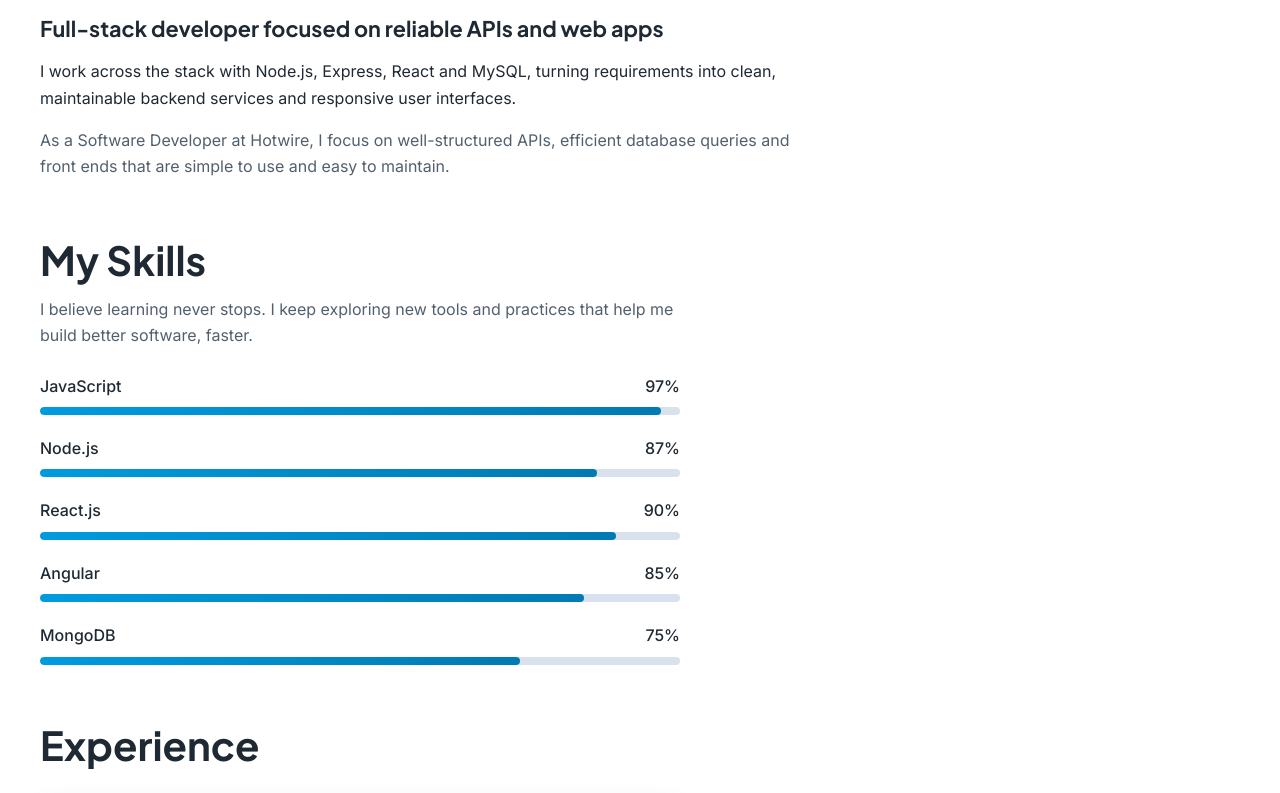
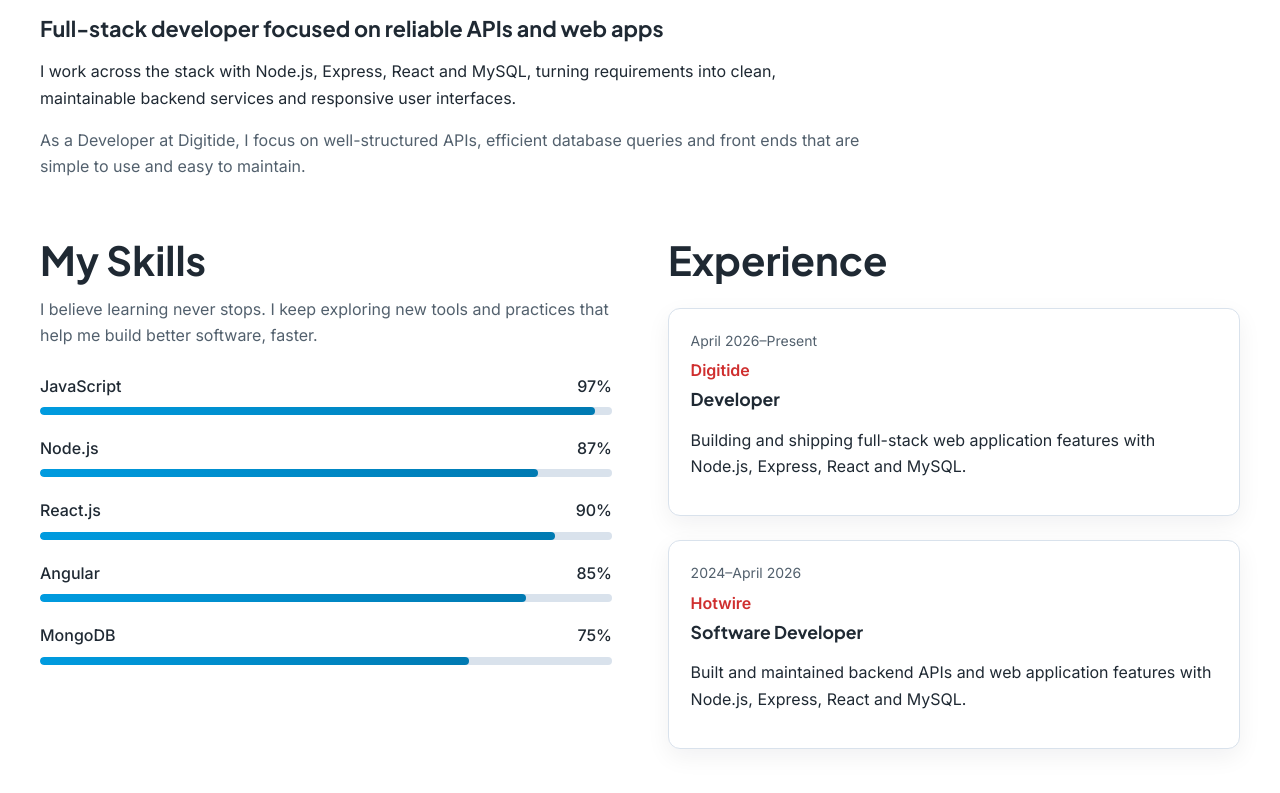
Before and after one commit to tripathi2002/vibhu-portfolio-ui, an Angular app: page /about in a window 1280 px wide. Shown: the part 480-1273 px from the top of the page. Built offline with nearby package versions, Linux system fonts and the light colour scheme.

Commit message:
fix: navigation and gap on about page

```diff
--- a/src/app/app.config.ts
+++ b/src/app/app.config.ts
@@ -1,13 +1,19 @@
 import { provideHttpClient, withFetch } from '@angular/common/http';
 import { ApplicationConfig, provideBrowserGlobalErrorListeners } from '@angular/core';
 import { provideClientHydration } from '@angular/platform-browser';
-import { provideRouter } from '@angular/router';
+import { provideRouter, withInMemoryScrolling } from '@angular/router';
 import { routes } from './app.routes';
 
 export const appConfig: ApplicationConfig = {
   providers: [
     provideBrowserGlobalErrorListeners(),
-    provideRouter(routes),
+    provideRouter(
+      routes,
+      withInMemoryScrolling({
+        scrollPositionRestoration: 'top',
+        anchorScrolling: 'enabled',
+      }),
+    ),
     provideHttpClient(withFetch()),
     provideClientHydration(),
   ],
--- a/src/app/core/data/site-content.ts
+++ b/src/app/core/data/site-content.ts
@@ -56,7 +56,7 @@ export const ABOUT_INTRO = {
 
 export const ABOUT_DETAIL = {
   title: 'Full-Stack Developer building scalable web apps & APIs',
-  lead: 'I build fast, reliable backends and clean front-ends with Node.js, Express, React and MySQL — currently at Hotwire, where I develop APIs for food-delivery and franchise-management systems.',
+  lead: 'I build fast, reliable backends and clean front-ends with Node.js, Express, React and MySQL — currently at Digitide as a Developer, building and shipping production web applications.',
   body: 'My work centres on building and maintaining backend APIs with Node.js and Express.js, working with relational data in MySQL, and creating responsive interfaces in React. I focus on clean, maintainable code and systems that scale as a product grows.',
 } as const;
 
@@ -93,7 +93,14 @@ export const SKILLS: SkillItem[] = [
 
 export const EXPERIENCE: ExperienceItem[] = [
   {
-    period: '2024–Present',
+    period: 'April 2026–Present',
+    company: 'Digitide',
+    role: 'Developer',
+    description:
+      'Building and shipping full-stack web application features with Node.js, Express, React and MySQL.',
+  },
+  {
+    period: '2024–April 2026',
     company: 'Hotwire',
     role: 'Software Developer',
     description:
@@ -130,7 +137,7 @@ export const ABOUT_PAGE = {
   detail: {
     title: 'Full-stack developer focused on reliable APIs and web apps',
     body: 'I work across the stack with Node.js, Express, React and MySQL, turning requirements into clean, maintainable backend services and responsive user interfaces.',
-    note: 'As a Software Developer at Hotwire, I focus on well-structured APIs, efficient database queries and front ends that are simple to use and easy to maintain.',
+    note: 'As a Developer at Digitide, I focus on well-structured APIs, efficient database queries and front ends that are simple to use and easy to maintain.',
   },
   skillsIntro:
     'I believe learning never stops. I keep exploring new tools and practices that help me build better software, faster.',
@@ -147,11 +154,18 @@ export const ABOUT_SKILLS: SkillItem[] = [
 
 export const ABOUT_EXPERIENCE: ExperienceItem[] = [
   {
-    period: '2024–Present',
+    period: 'April 2026–Present',
+    company: 'Digitide',
+    role: 'Developer',
+    description:
+      'Building and shipping full-stack web application features with Node.js, Express, React and MySQL.',
+  },
+  {
+    period: '2024–April 2026',
     company: 'Hotwire',
     role: 'Software Developer',
     description:
-      'Building and maintaining backend APIs and web application features with Node.js, Express, React and MySQL.',
+      'Built and maintained backend APIs and web application features with Node.js, Express, React and MySQL.',
   },
 ];
 
--- a/src/app/layout/site-header/site-header.scss
+++ b/src/app/layout/site-header/site-header.scss
@@ -2,6 +2,8 @@
   position: sticky;
   top: 0;
   z-index: 100;
+  width: 100%;
+  max-width: 100%;
   background: rgba(255, 255, 255, 0.92);
   border-bottom: 1px solid var(--border);
   backdrop-filter: blur(10px);
@@ -90,6 +92,7 @@
 @media (max-width: 921px) {
   .site-header__toggle {
     display: flex;
+    margin-left: auto;
   }
 
   .site-header__brand img {
@@ -116,6 +119,8 @@
     flex-direction: column;
     align-items: stretch;
     gap: 0.15rem;
+    width: min(100%, var(--container));
+    margin-inline: auto;
   }
 
   .site-header__link {
@@ -136,8 +141,4 @@
   .site-header__menu li:last-child .site-header__link {
     border-bottom: 0;
   }
-
-  .site-header__inner {
-    position: relative;
-  }
 }
--- a/src/app/layout/site-shell/site-shell.scss
+++ b/src/app/layout/site-shell/site-shell.scss
@@ -2,8 +2,13 @@
   display: flex;
   flex-direction: column;
   min-height: 100vh;
+  width: 100%;
+  max-width: 100%;
+  overflow-x: clip;
 }
 
 .site-shell__main {
   flex: 1;
+  width: 100%;
+  max-width: 100%;
 }
--- a/src/app/pages/about/about.html
+++ b/src/app/pages/about/about.html
@@ -11,6 +11,7 @@
       <p class="about__note">{{ page.detail.note }}</p>
     </div>
 
+    <div class="about__panels">
       <div class="about__skills">
         <app-skill-bars
           [skills]="skills"
@@ -30,6 +31,7 @@
           </article>
         }
       </div>
+    </div>
 
     <div class="about__cta">
       <h2 class="section-title">Want to work together?</h2>
--- a/src/app/pages/about/about.scss
+++ b/src/app/pages/about/about.scss
@@ -1,12 +1,12 @@
 .about__lead {
-  max-width: 48rem;
+  max-width: 52rem;
   margin-top: 0.5rem;
 }
 
 .about__detail {
   display: block;
   margin-top: 2.5rem;
-  max-width: 48rem;
+  max-width: 52rem;
 }
 
 .about__subtitle {
@@ -18,10 +18,19 @@
   color: var(--text-muted);
 }
 
+.about__panels {
+  display: grid;
+  grid-template-columns: 1fr 1fr;
+  gap: clamp(2rem, 5vw, 3.5rem);
+  margin-top: 3.5rem;
+  align-items: start;
+}
+
 .about__skills,
 .about__experience {
-  margin-top: 3.5rem;
-  max-width: 40rem;
+  margin-top: 0;
+  max-width: none;
+  width: 100%;
 }
 
 .about__cta {
@@ -64,3 +73,9 @@
   margin: 0 0 0.75rem;
   font-size: 1.1rem;
 }
+
+@media (max-width: 921px) {
+  .about__panels {
+    grid-template-columns: 1fr;
+  }
+}
--- a/src/app/pages/home/home.scss
+++ b/src/app/pages/home/home.scss
@@ -185,7 +185,19 @@
 }
 
 .cta__inner {
+  display: flex;
+  flex-direction: column;
+  align-items: center;
   text-align: center;
+}
+
+.cta__inner .section-title,
+.cta__inner .section-lead {
+  max-width: 36rem;
+}
+
+.cta__inner .btn {
+  margin-top: 1.25rem;
 }
 
 .cta__email {
--- a/src/styles.scss
+++ b/src/styles.scss
@@ -23,6 +23,7 @@
 
 html {
   scroll-behavior: smooth;
+  overflow-x: clip;
 }
 
 body {
@@ -32,6 +33,7 @@ body {
   font-size: 16px;
   line-height: 1.65;
   background: var(--surface);
+  overflow-x: clip;
   -webkit-font-smoothing: antialiased;
 }
 
@@ -85,6 +87,11 @@ h4 {
   margin: 0.75rem 0 0;
   color: var(--text-muted);
   max-width: 42rem;
+}
+
+.text-center .section-lead,
+.cta__inner .section-lead {
+  margin-inline: auto;
 }
 
 .eyebrow {
```
Lines whose indentation alone changed are shown as unchanged.
